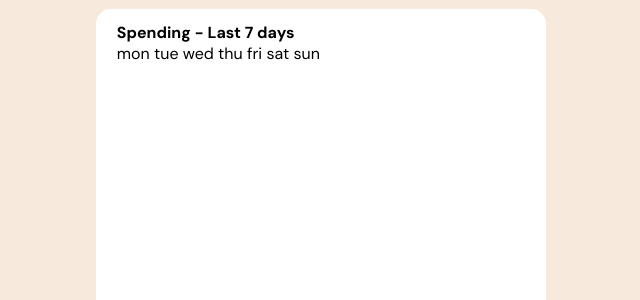
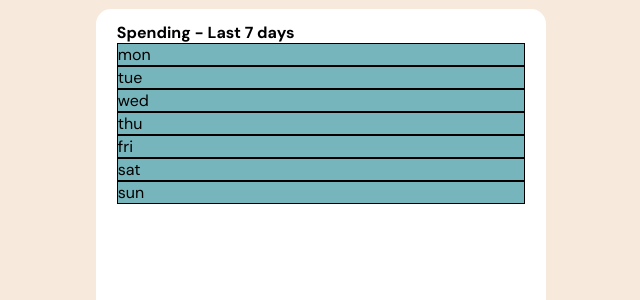
Before and after one commit to Dina2703/Expenses-chart-component, a plain HTML site: page index.html in a window 1280 px wide. Shown: the part 220-520 px from the top of the page, without its empty margins (319-959 px from the left). Drawn offline with Linux system fonts and the light colour scheme.

Commit message:
json-data: displayed month names

```diff
--- a/index.html
+++ b/index.html
@@ -43,7 +43,7 @@
       </div>
       <div class="body">
         <p>Spending - Last 7 days</p>
-        <div id="months">mon tue wed thu fri sat sun</div>
+        <div id="months"></div>
         <div class="expenses">
           <div class="total_month_expenses">
             <p>Total this month</p>
--- a/script.js
+++ b/script.js
@@ -1,3 +1,14 @@
 fetch("./data.json")
   .then((res) => res.json())
-  .then((data) => console.log(data));
+  .then((data) => myFunc(data));
+
+const months = document.getElementById("months");
+
+function myFunc(data) {
+  data.forEach((item) => {
+    let el = document.createElement("div");
+    el.classList.add("month");
+    el.innerText = item.day;
+    months.appendChild(el);
+  });
+}
--- a/style.css
+++ b/style.css
@@ -79,8 +79,12 @@ body {
 
 #months {
   height: 250px;
+}
 
-  vertical-align: bottom;
+.month {
+  background-color: var(--primary-cyan);
+  display: flex;
+  border: 1px solid black;
 }
 
 .expenses {
```
